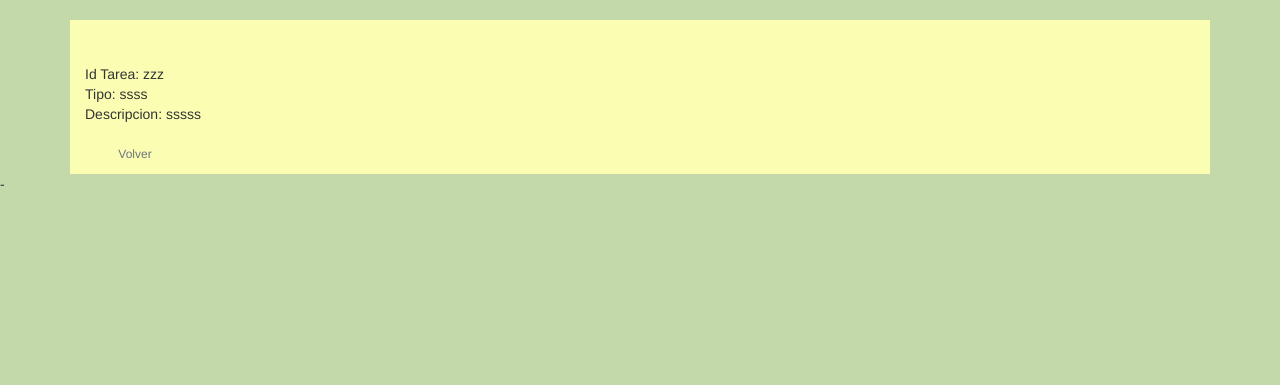
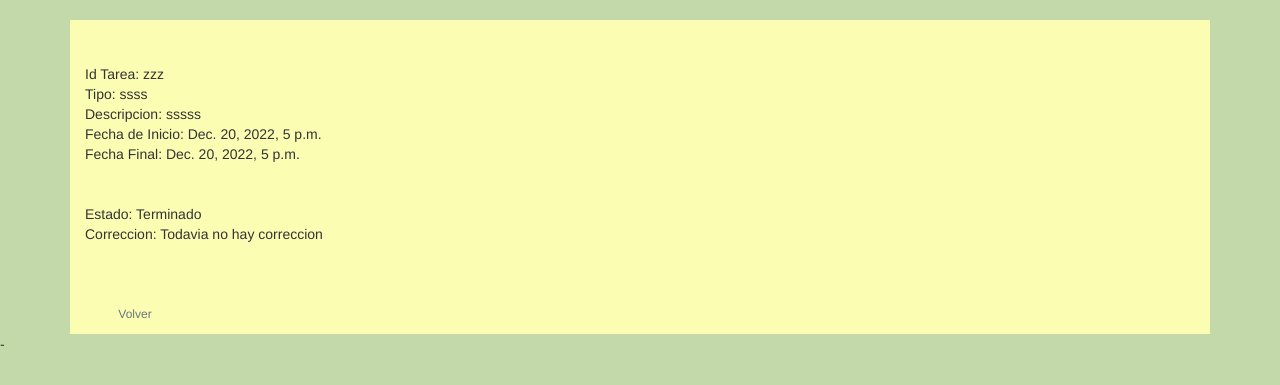
Before and after one commit to Manu8G/DGP, a Django app: a page that uses app/tecnogurus/templates/tarea.html in a window 1280 px wide. Shown: the part 126-511 px from the top of the page. Run offline with Django 4.2, Linux system fonts and the light colour scheme; data comes from the database, SQL or seed files in the repository; both versions use the stored data as it was after the commit; some libraries are stand-ins or nearby versions; some web fonts are replaced.

Commit message:
añado ampliación con lo de Luis

```diff
--- a/app/tecnogurus/forms.py
+++ b/app/tecnogurus/forms.py
@@ -17,7 +17,7 @@ class modificarTareaForm(ModelForm):
 
    class Meta:
         model = Tarea
-        fields = ["tipo_tarea","descripcion","image_list", "encargado"]
+        fields = ["tipo_tarea","descripcion","image_list", "encargado","fecha_inicio","hora_inicio","fecha_fin","hora_fin","retroalimentacion"]
 
 
    encargado = forms.Select(choices=alumnos)
@@ -30,7 +30,7 @@ class crearTareaForm(ModelForm):
 
    class Meta:
         model = Tarea
-        fields = ["id_tarea","tipo_tarea","descripcion", "image_list", "encargado"]
+        fields = ["id_tarea","tipo_tarea","descripcion", "image_list", "encargado","fecha_inicio","hora_inicio","fecha_fin","hora_fin"]
 
    encargado = forms.Select(choices=alumnos)
 
--- a/app/tecnogurus/models.py
+++ b/app/tecnogurus/models.py
@@ -1,6 +1,7 @@
 from django.db import models
 from django.contrib.auth.models import User
 # Create your models here.
+import datetime
 
 class Usuario(models.Model):
     usuario     = models.CharField(max_length = 10)
@@ -60,6 +61,13 @@ class Tarea(models.Model):
     image_list  = models.ForeignKey(ImageList, on_delete = models.CASCADE, null = True)
     encargado   = models.ForeignKey(Alumno, on_delete = models.CASCADE, default='')
 
+    fecha_inicio = models.DateField(default=datetime.date.today)
+    fecha_fin = models.DateField(default=datetime.date.today)
+    hora_inicio = models.TimeField(default=datetime.datetime.now())
+    hora_fin = models.TimeField(default=datetime.datetime.now() )
+    terminado = models.BooleanField(default=True)
+    retroalimentacion = models.CharField(max_length = 140, default="Todavia no hay correccion")
+
     def __str__(self):
         return self.id_tarea
 
--- a/app/tecnogurus/templates/crearTarea.html
+++ b/app/tecnogurus/templates/crearTarea.html
@@ -51,6 +51,8 @@
 		      <button type = "submit" id = "submit">Guardar</button>
 		</form>
 	</div>
+	<p>El formato de fecha es: Año-Mes-Dia</p>
+	<p>El formato de hora es: HH:MM:SS</p>
 	<a href="{% url 'index' %}"><button  type="button" >Volver</button></a>
 </div>
 </ul>
--- a/app/tecnogurus/templates/modificarTarea.html
+++ b/app/tecnogurus/templates/modificarTarea.html
@@ -50,6 +50,8 @@
 		      <button type = "submit" id = "submit" >Guardar</button>
 		</form>
 	</div>
+	<p>El formato de fecha es: Año-Mes-Dia</p>
+	<p>El formato de hora es: HH:MM:SS</p>
 	<a href="{% url 'fin_tarea' %}"><button  type="button" >Volver</button></a>
 </div>
 
--- a/app/tecnogurus/templates/tarea.html
+++ b/app/tecnogurus/templates/tarea.html
@@ -10,6 +10,17 @@
           <li> Id Tarea: {{ tarea.id_tarea }}</li>
           <li> Tipo: {{tarea.tipo_tarea}}</li>
           <li> Descripcion: {{tarea.descripcion}}</li>
+          <li> Fecha de Inicio: {{tarea.fecha_inicio}}, {{tarea.hora_inicio}}</li>
+          <li> Fecha Final: {{tarea.fecha_fin}}, {{tarea.hora_fin}}</li>
+          <br></br>
+          {% if  tarea.terminado  %}
+       	 <li> Estado: Sin terminar</li>
+
+          {% else %}
+       	 <li> Estado: Terminado</li>
+       	 <li> Correccion: {{tarea.retroalimentacion}}</li>
+          {% endif %}
+          <br></br>
       	  {%if user.groups.all.0.name == 'Profesor'%}
           	<li> Asignado a: {{tarea.encargado}}
 		  {% endif %}
@@ -45,6 +56,16 @@
 		{% endif %}
 	{% endif %}
 
+	{%if user.groups.all.0.name == 'Alumno'%}
+
+	 {% if  tarea.terminado  %}
+          <div style="position:relative; left:0px;">
+        	<a href="{% url 'cambiarBoolTarea' tarea.id_tarea %}"><button class="button-login-pic" type="button" style="width:250px">Finalizar</button></a>
+          </div>
+          {% endif %}
+
+	{% endif %}
+
 	<a href="{% url 'fin_tarea' %}"><button class="btn btn-sm btn-outline-secondary" type="button" >Volver</button></a>
     </div>
 {% endblock %}
--- a/app/tecnogurus/urls.py
+++ b/app/tecnogurus/urls.py
@@ -20,5 +20,7 @@ urlpatterns = [
     path('creaListaImagenes', views.creaListaImagenes, name='creaListaImagenes'),
     path('editListaImagenes', views.editListaImagenes, name='editListaImagenes'),
     path('duplicarTarea', views.duplicarTarea, name='duplicarTarea'),
-    path('tarea/<str:id_tarea>', views.tarea, name='tarea')
+    path('tarea/<str:id_tarea>', views.tarea, name='tarea'),
+
+    path('cambiarBoolTarea/<str:id_tarea>', views.cambiarBoolTarea, name='cambiarBoolTarea')
 ]
--- a/app/tecnogurus/views.py
+++ b/app/tecnogurus/views.py
@@ -208,3 +208,10 @@ def crearTarea(request):
         form = crearTareaForm()
 
     return render(request, "crearTarea.html", {'form': form})
+
+def cambiarBoolTarea(request,id_tarea):
+
+    tarea = Tarea.objects.get(id_tarea=id_tarea)
+    tarea.terminado = not tarea.terminado
+    tarea.save()
+    return redirect("fin_tarea")
```
Also changed, not shown: app/tecnogurus/templates/fin_tarea.html (+8 -1 lines), app/db.sqlite3, app/tecnogurus/migrations/0010_tarea_fecha_fin_tarea_fecha_inicio_tarea_hora_fin_and_more.py (added).
